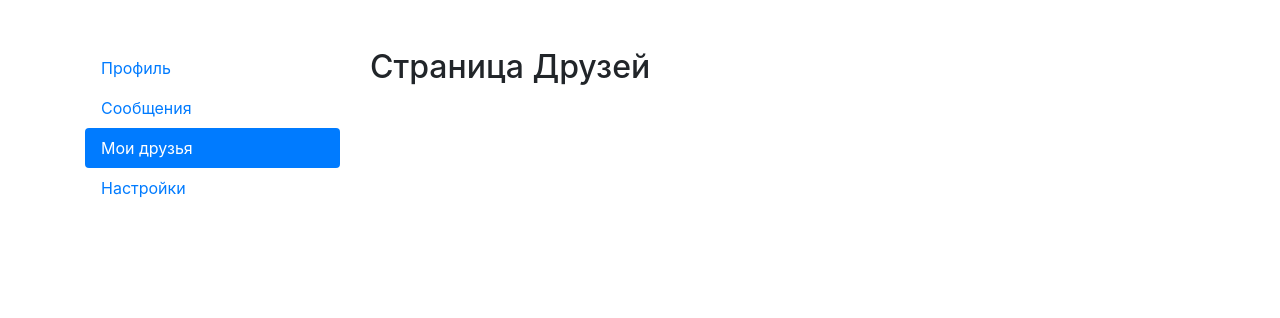
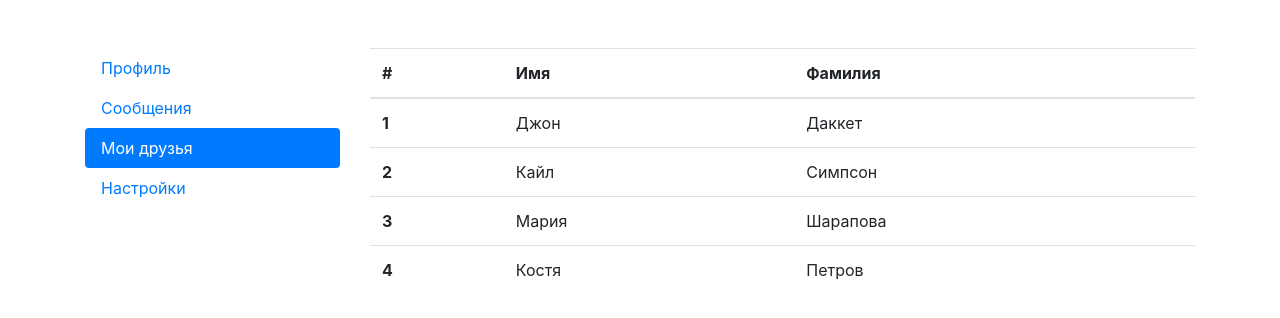
Before and after one commit to SergioChizhikov/0116app, a React (Vite) app: page /friends in a window 1280 px wide. Shown: the top 318 px of the page. Built offline with nearby package versions, Linux system fonts and the light colour scheme.

Commit message:
getUsers in Friends

```diff
--- a/src/App.jsx
+++ b/src/App.jsx
@@ -28,10 +28,10 @@
         </div>
         <div className="col-9">
           <Routes>
-            <Route path="/" element={<h2>Вы в личном кабинете. Выбор в меню слева.</h2>}/>
-            <Route path="/profile" element={<Profile function={props.function} />} />
+            <Route path="/" element={<h2>Вы в личном кабинете. Выбор в меню слева.</h2>} />
+            <Route path="/profile" element={<Profile function={props.users.key_getUser} />} />
             <Route path="/messages" element={<Messages />} />
-            <Route path="/friends" element={<Friends />} />
+            <Route path="/friends" element={<Friends function={props.users.key_getUsers} />} />
             <Route path="/settings" element={<Settings />} />
           </Routes>
         </div>
--- a/src/components/Friends.jsx
+++ b/src/components/Friends.jsx
@@ -1,4 +1,39 @@
+const TableRow = (props) => {
+  return (
+    <tr>
+      <th scope="row">{props.index + 1}</th>
+      <td>{props.name}</td>
+      <td>{props.lastname}</td>
+    </tr>
+  );
+}
 
-export const Friends = () => {
-  return <h2>Страница Друзей</h2>;
+export const Friends = (props) => {
+  let users = props.function();
+  console.log(users);
+  let usersCount = Object.keys(users).length;
+  let usersRow = [];
+
+  for (let i = 0; i < usersCount; i++) {
+    usersRow.push(<TableRow key={i} index={i} name={users[i].name} lastname={users[i].lastname}/>);
+  }
+
+  return (
+    <div className="row">
+      <div className="col-12">
+        <table className="table">
+          <thead>
+            <tr>
+              <th scope="col">#</th>
+              <th scope="col">Имя</th>
+              <th scope="col">Фамилия</th>
+            </tr>
+          </thead>
+          <tbody>
+            {usersRow}
+          </tbody>
+        </table>
+      </div>
+    </div>
+  );
 };
--- a/src/main.jsx
+++ b/src/main.jsx
@@ -2,11 +2,11 @@
 import ReactDOM from "react-dom/client";
 import App from "./App.jsx";
 import { BrowserRouter } from "react-router-dom";
-import { getUser } from "./state.jsx";
+import { getUser, getUsers } from "./state.jsx";
 //import './index.css'
 
 ReactDOM.createRoot(document.getElementById("root")).render(
   <BrowserRouter>
-    <App function={getUser}/>
+    <App users={{key_getUser: getUser, key_getUsers: getUsers}}/>
   </BrowserRouter>
 );
--- a/src/state.jsx
+++ b/src/state.jsx
@@ -8,7 +8,18 @@
   about: "Тут мой рассказ о себе и своей жизни",
 };
 
+const users = {
+  0: { name: "Джон", lastname: "Даккет" },
+  1: { name: "Кайл", lastname: "Симпсон" },
+  2: { name: "Мария", lastname: "Шарапова" },
+  3: { name: "Костя", lastname: "Петров" },
+};
+
 
 export function getUser() {
   return user;
 }
+
+export function getUsers() {
+  return users;
+}
```
